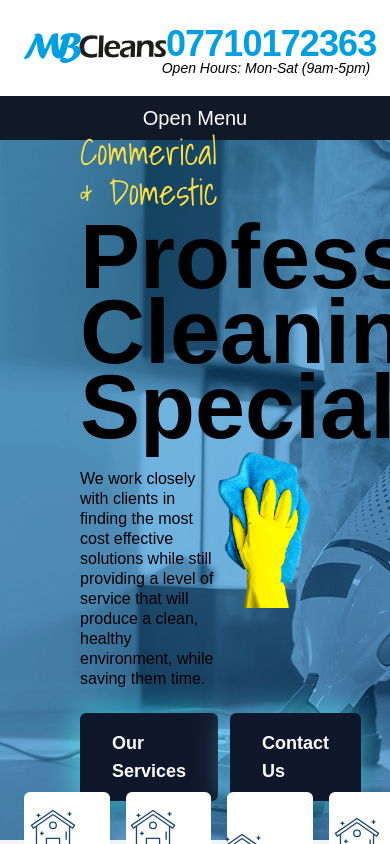
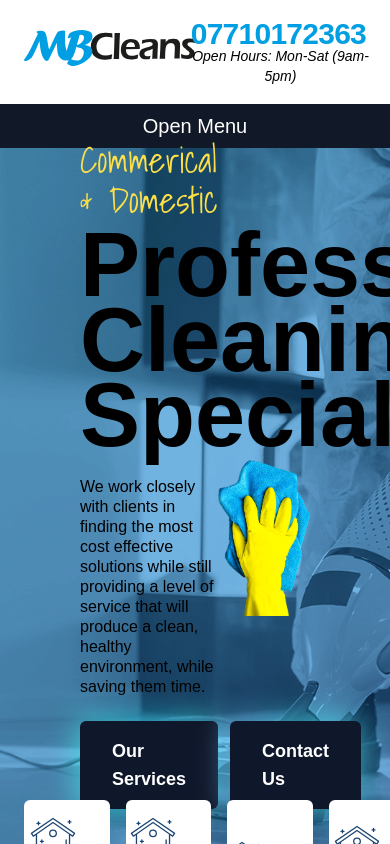
Before and after one commit to highmoose/mbcleans, a Next.js app: page / in a window 390 px wide. Shown: the top 844 px of the page. Built offline with nearby package versions, Linux system fonts and the light colour scheme; a web font is replaced by a local one.

Commit message:
responsive

```diff
--- a/components/headerBar.js
+++ b/components/headerBar.js
@@ -132,23 +132,23 @@ export default function HeaderBar() {
       </div>
       <div className="lg:hidden">
         <div id="home" className="w-full bg-white">
-          <div className="flex-col bg-white  xl:px-0 max-w-6xl mx-auto flex justify-between w-full text-black text-center">
-            <div className="flex justify-between my-6 px-6">
-              <div className="flex my-auto ">
+          <div className="flex-col bg-white pt-4 xl:px-0 max-w-6xl mx-auto flex justify-between w-full text-black text-center">
+            <div className="flex justify-between mb-6 px-6 lg:px-0">
+              <div className="flex my-auto w-1/2">
                 <img
                   alt="MBCleans Logo"
                   src="/logo/mbcleans-logo.svg"
                   className="w-full max-w-[200px] my-auto"
                 />
               </div>
-              <div className=" w-full max-w-[200px] gap-x-4 my-auto justify-end ">
+              <div className=" max-w-[200px] my-auto w-1/2">
                 <a
                   href="tel:07710172363"
-                  className="text-4xl tracking-tight font-bold text-theme3 flex"
+                  className="text-3xl sm:text-4xl tracking-tight font-bold text-theme3 justify-end flex"
                 >
                   07710172363
                 </a>
-                <p className="-m-1.5 text-sm italic font-extralight ">
+                <p className="-m-1.5 text-sm sm:text-sm italic font-extralight ">
                   Open Hours: Mon-Sat (9am-5pm)
                 </p>
               </div>
@@ -159,22 +159,22 @@ export default function HeaderBar() {
                   menuOpen ? "flex gap-y-2 py-6" : "hidden"
                 }`}
               >
-                <div onClick={toggleMenu} className="cursor-pointer">
+                <div onClick={scrollToHome} className="cursor-pointer">
                   Home
                 </div>
-                <div onClick={toggleMenu} className="cursor-pointer">
+                <div onClick={scrollToPlans} className="cursor-pointer">
                   Plans
                 </div>
-                <div onClick={toggleMenu} className="cursor-pointer">
+                <div onClick={scrollToAboutUs} className="cursor-pointer">
                   About Us
                 </div>
-                <div onClick={toggleMenu} className="cursor-pointer">
+                <div onClick={scrollToPartners} className="cursor-pointer">
                   Partners
                 </div>
-                <div onClick={toggleMenu} className="cursor-pointer">
+                <div onClick={scrollToContact} className="cursor-pointer">
                   Contact
                 </div>
-                <div onClick={toggleMenu} className="cursor-pointer">
+                <div onClick={scrollToTestimonials} className="cursor-pointer">
                   Testimonials
                 </div>
               </div>
```
